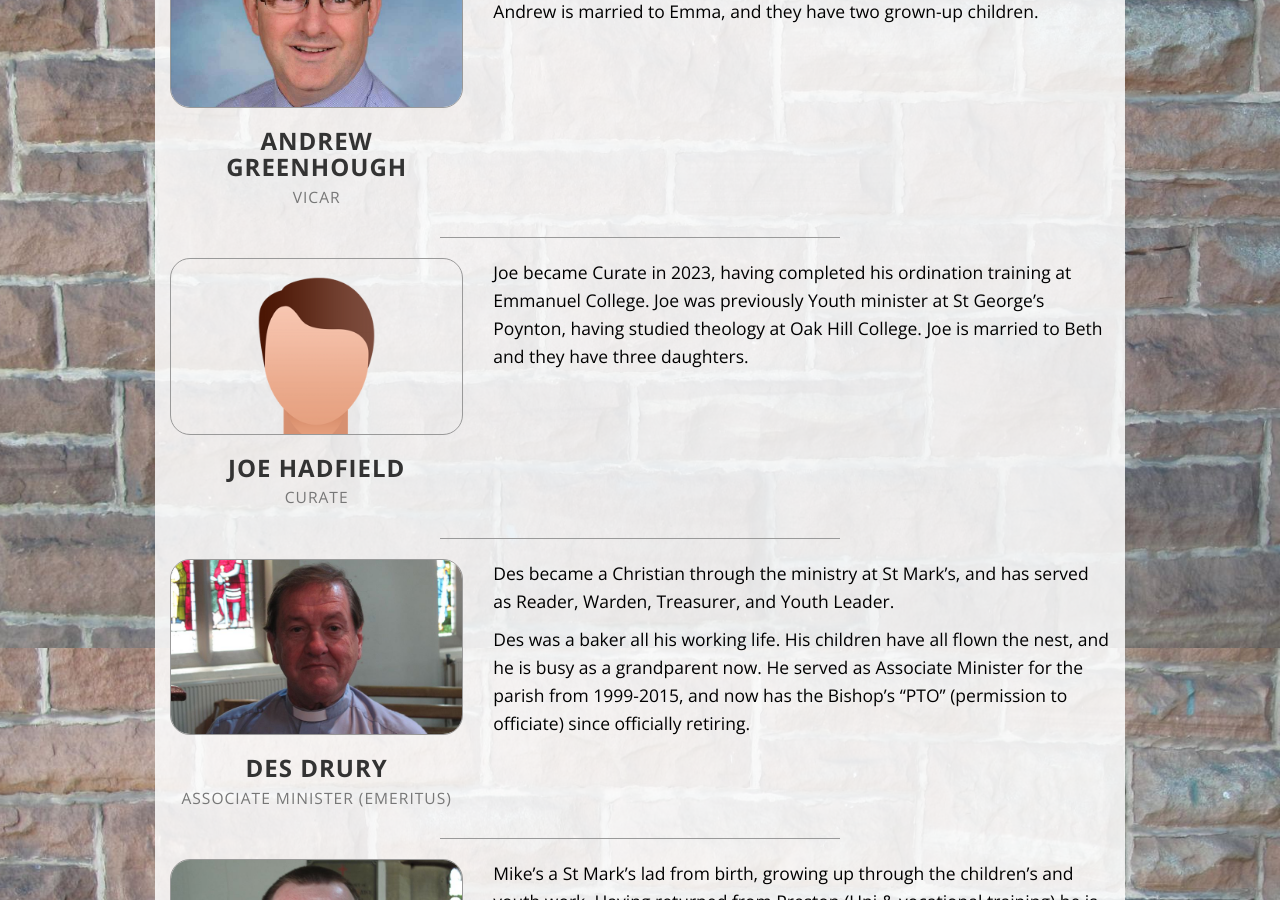
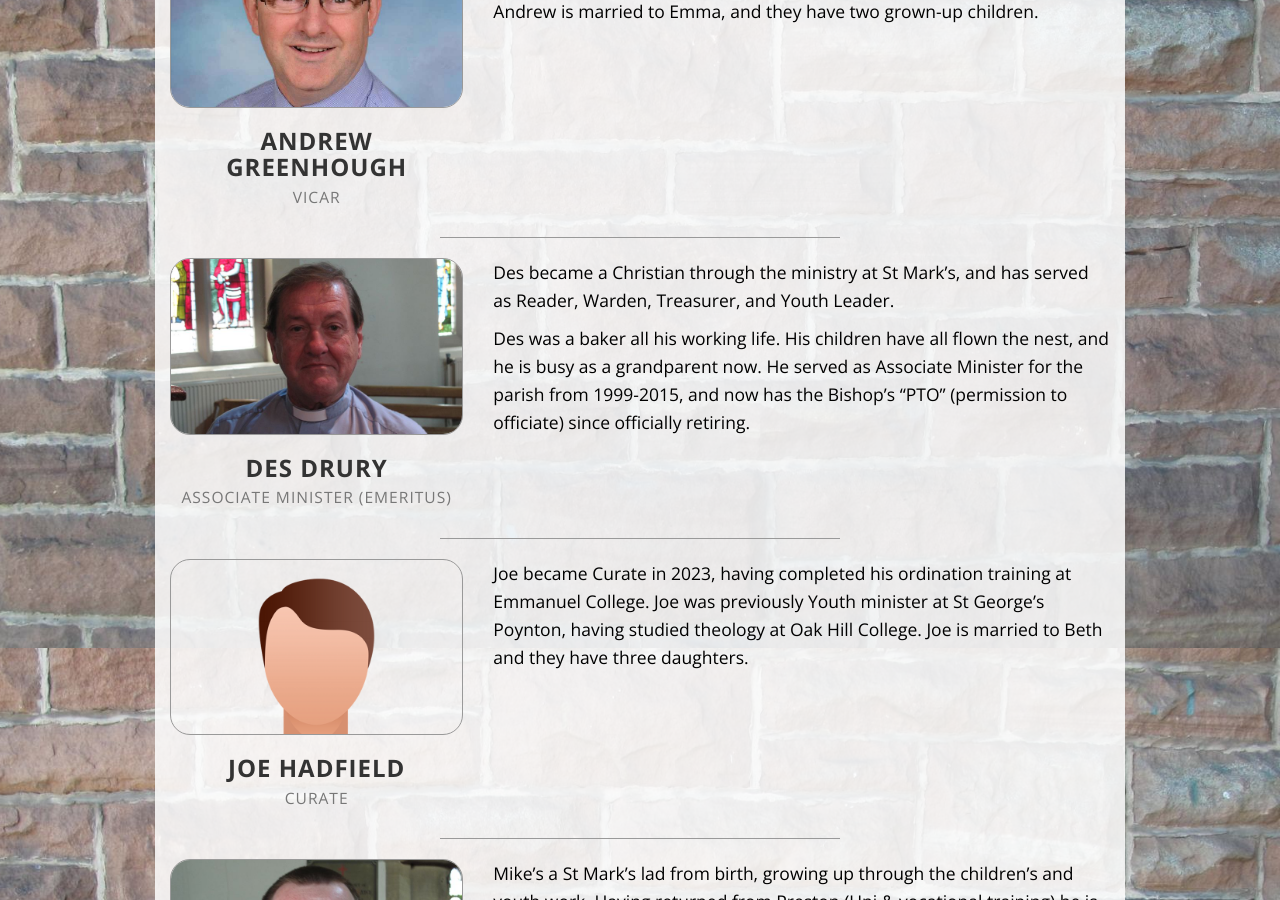
Before and after one commit to stmarksnewferry/stmarksnewferry.github.io, a Jekyll site: the page built from about.md, in a window 1280 px wide and 900 px high, scrolled down 2052 px. Built offline with Jekyll 4.4.1, drawn with Linux system fonts in a browser that asks for light colours; nearby versions of some CDN libraries.

```diff
--- a/about.md
+++ b/about.md
@@ -9,8 +9,8 @@ about_boxes:
 - gospel-partnerships
 team_members:
 - andy
+- des
 - joe
-- des
 - mike
 
 # Site settings (do not edit)
```
